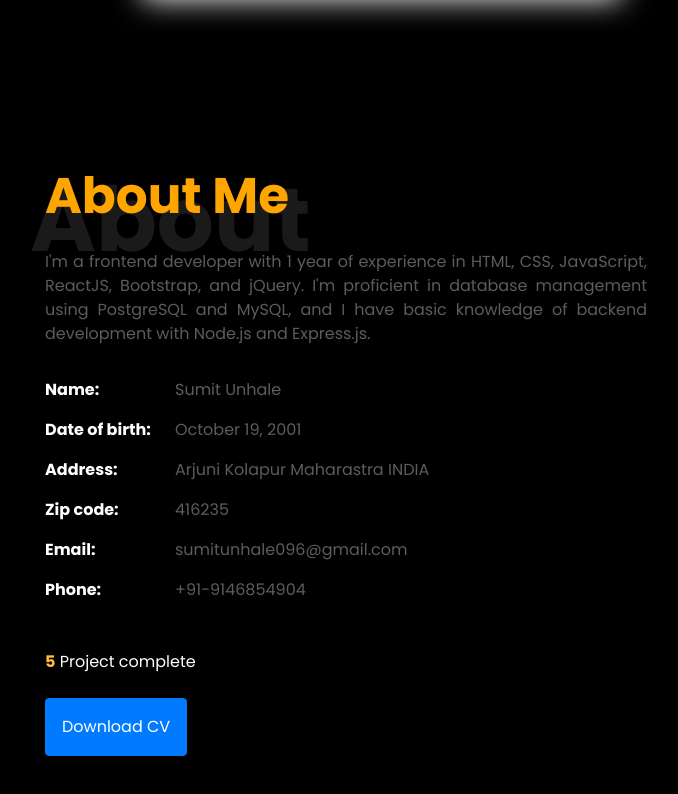
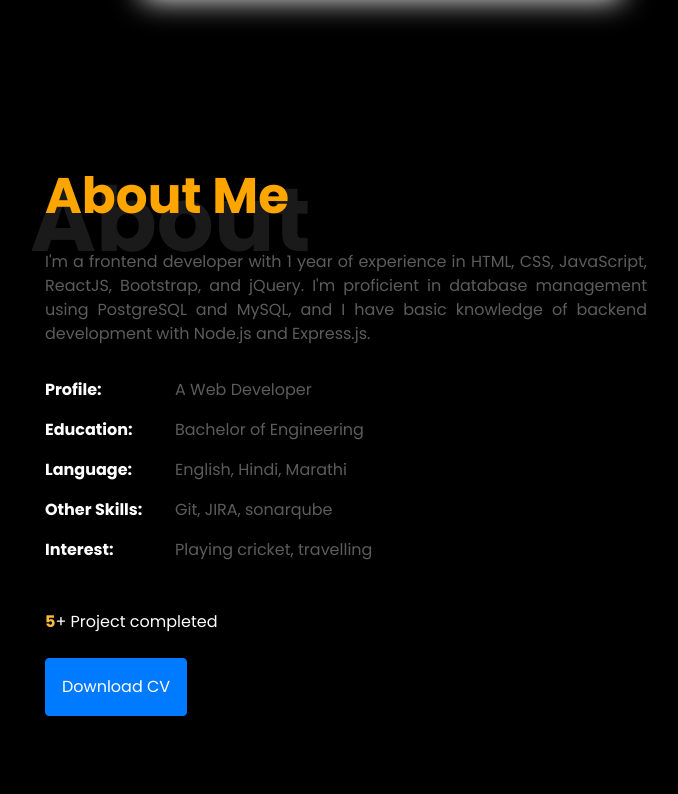
Before and after one commit to SumitUnhale96/Portfolio, a plain HTML site: page project/index.html in a window 1280 px wide. Shown: the part 752-1546 px from the top of the page, without its empty margins (548-1226 px from the left). Drawn offline with nearby package versions, Linux system fonts and the light colour scheme.

Commit message:
update the about section

```diff
--- a/project/index.html
+++ b/project/index.html
@@ -62,22 +62,21 @@
                 <div class="col-md-12 heading-section ftco-animate">
                   <h1 class="big">About</h1>
                   <h2 class="mb-4">About Me</h2>
-                  <p>         I'm a frontend developer with 1 year of experience in HTML, CSS, JavaScript, ReactJS, Bootstrap, and jQuery. I'm proficient in database management using PostgreSQL and MySQL, and I have basic knowledge of backend development with Node.js and Express.js.</p>
+                  <p>I'm a frontend developer with 1 year of experience in HTML, CSS, JavaScript, ReactJS, Bootstrap, and jQuery. I'm proficient in database management using PostgreSQL and MySQL, and I have basic knowledge of backend development with Node.js and Express.js.</p>
                   <ul class="about-info mt-4 px-md-0 px-2">
-                    <li class="d-flex"><span>Name:</span> <span>Sumit Unhale</span></li>
-                    <li class="d-flex"><span>Date of birth:</span> <span>October 19, 2001</span></li>
-                    <li class="d-flex"><span>Address:</span> <span>Arjuni Kolapur Maharastra INDIA</span></li>
-                    <li class="d-flex"><span>Zip code:</span> <span>416235</span></li>
-                    <li class="d-flex"><span>Email:</span> <span>sumitunhale096@gmail.com</span></li>
-                    <li class="d-flex"><span>Phone: </span> <span>+91-9146854904</span></li>
+                    <li class="d-flex"><span>Profile:</span> <span>A Web Developer</span></li>
+                    <li class="d-flex"><span>Education:</span> <span>Bachelor of Engineering</span></li>
+                    <li class="d-flex"><span>Language:</span> <span>English, Hindi, Marathi</span></li>
+                    <li class="d-flex"><span>Other Skills:</span> <span>Git, JIRA, sonarqube</span></li>
+                    <li class="d-flex"><span>Interest: </span> <span>Playing cricket, travelling</span></li>
                   </ul>
                 </div>
               </div>
               <div class="counter-wrap ftco-animate d-flex mt-md-3">
                 <div class="text">
                   <p class="mb-4">
-                    <span class="number" data-number="5">5</span>
-                    <span>Project complete</span>
+                    <span class="number" data-number="5">5</span><span>+  </span>
+                    <span>Project completed</span>
                   </p>
                   <p><a href="#" class="btn btn-primary py-3 px-3">Download CV</a></p>
                 </div>
```
